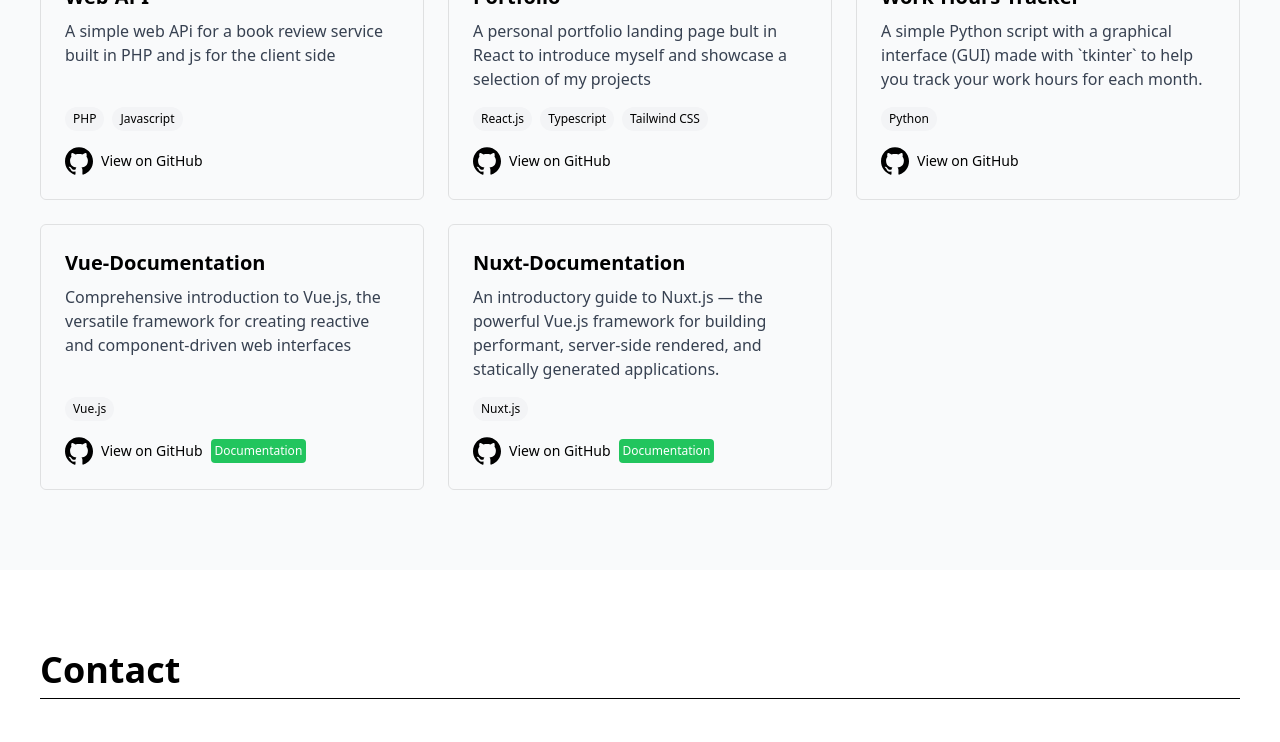
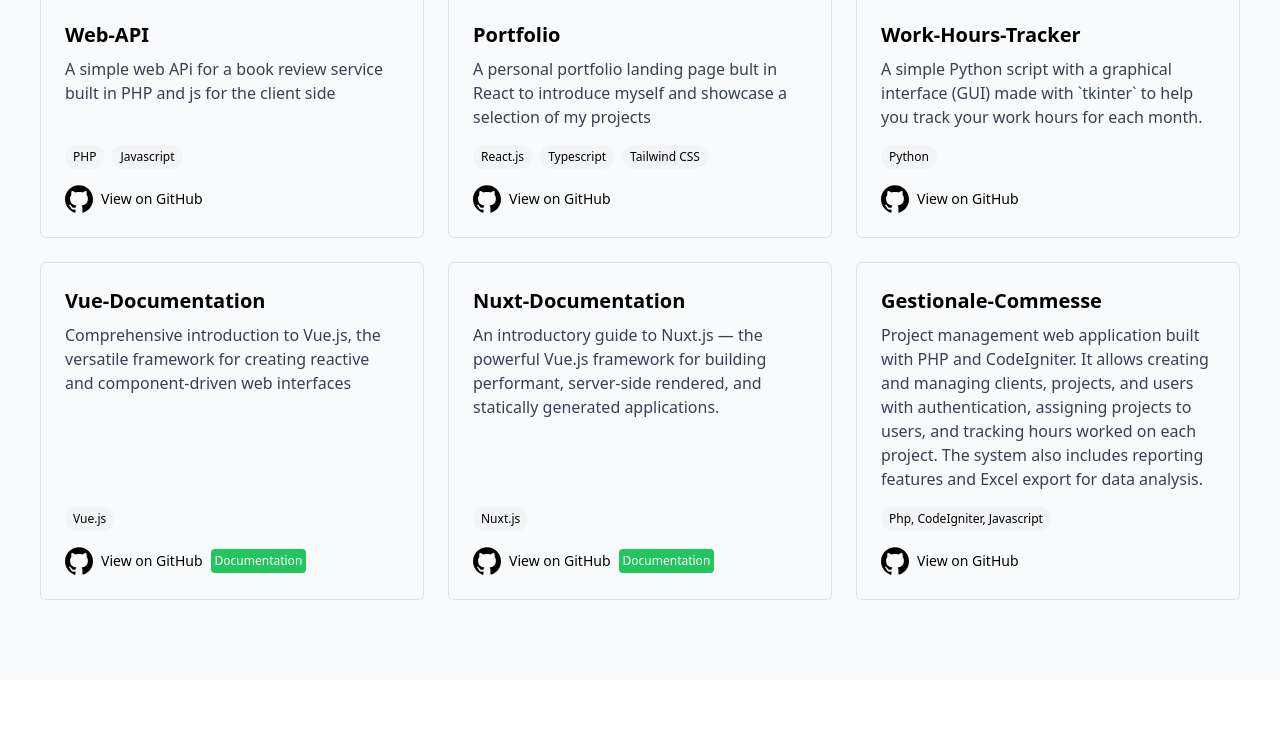
Before and after one commit to Gabrio993/My-Portfolio, a React (Vite) app: page / in a window 1280 px wide. Shown: the part 1395-2137 px from the top of the page. Built offline with nearby package versions, Linux system fonts and the light colour scheme.

Commit message:
added new project in data folder

```diff
--- a/src/data/projects.ts
+++ b/src/data/projects.ts
@@ -58,6 +58,14 @@
     githubUrl: "https://github.com/Gabrio993/Documentazione-Nuxt",
     technologies: ["Nuxt.js"],
   },
+  {
+    id: 9,
+    title: "Gestionale-Commesse",
+    description:
+      "Project management web application built with PHP and CodeIgniter. It allows creating and managing clients, projects, and users with authentication, assigning projects to users, and tracking hours worked on each project. The system also includes reporting features and Excel export for data analysis.",
+    githubUrl: "https://github.com/Gabrio993/Documentazione-Nuxt",
+    technologies: ["Php, CodeIgniter, Javascript"],
+  },
 ];
 
 export default projects;
```
